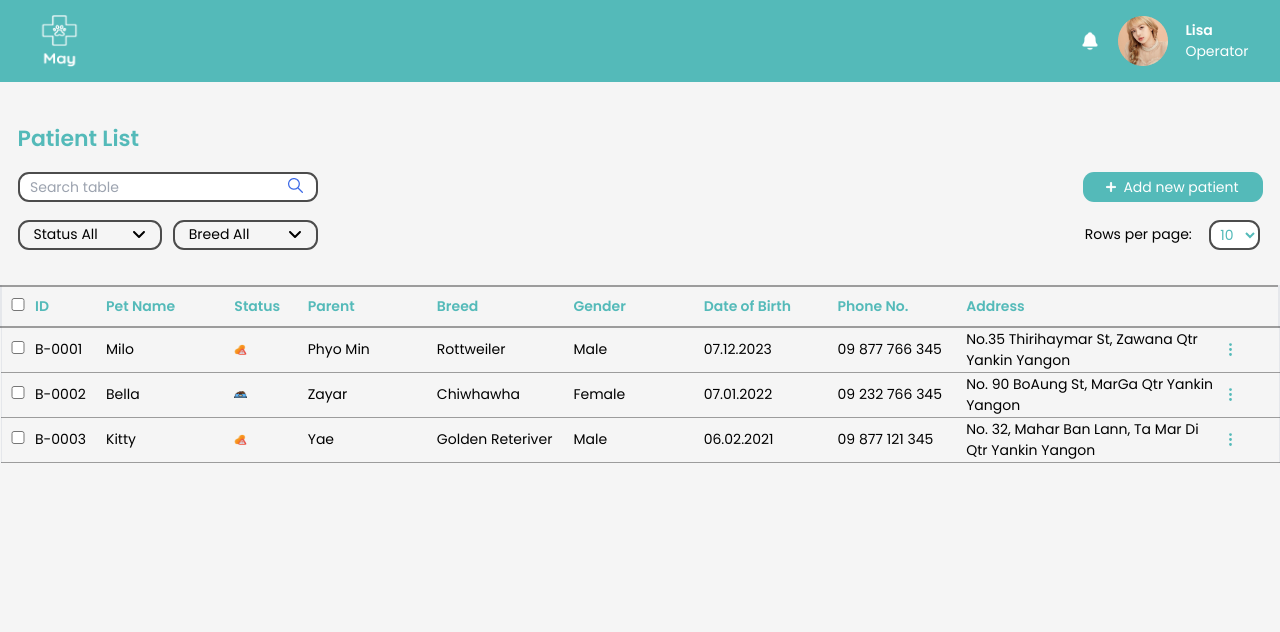
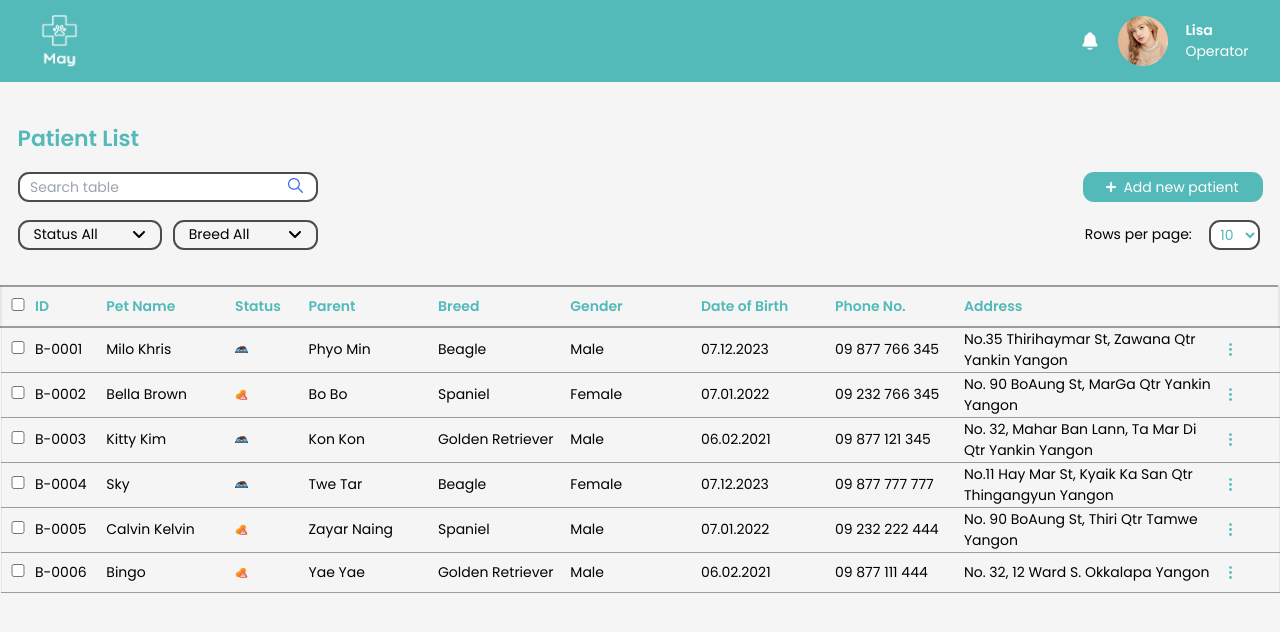
Before and after one commit to Yae-Htet-Aung/May-Veterinary-Clinic, a React (Vite) app: page / in a window 1280 px wide. Shown: the top 632 px of the page. Built offline with nearby package versions, Linux system fonts and the light colour scheme.

Commit message:
sorting done

```diff
--- a/src/App.css
+++ b/src/App.css
@@ -176,7 +176,6 @@ textarea {
   top: 33px;
   left: 0;
   width: 100%;
-  height: 87px;
   border: 2px solid #bfbfbf;
   background-color: rgba(245, 245, 245, 1);
   border-radius: 12px;
--- a/src/components/Alert.jsx
+++ b/src/components/Alert.jsx
@@ -13,9 +13,9 @@ const ModalWrapper = styled.div`
   border-radius: 10px;
 `;
 
-export const AlertModal = ({ active, noti, idToDel, showAlert, setShowAlert, data, setData }) => {
-  console.log('id to del >> ', idToDel)
-  console.log('data (alert modal) >> ', data)
+export const AlertModal = ({ noti, idToDel, showAlert, setShowAlert, data, setData }) => {
+  // console.log('id to del >> ', idToDel)
+  // console.log('data (alert modal) >> ', data)
 
   const handleDelete = (e) => {
     const checkData = data.filter(item => item.id !== idToDel);
--- a/src/components/PatientList.jsx
+++ b/src/components/PatientList.jsx
@@ -26,13 +26,18 @@ const PatientList = ({ show }) => {
   const [showAlert, setShowAlert] = useState(false);
 
   const [data, setData] = useState([
-    { id: 'B-0001', name: 'Milo', status: '1', parent: 'Phyo Min', breed: 'Rottweiler', gender: 'Male', dob: '2023-12-07', phone: '09 877 766 345', address: 'No.35 Thirihaymar St, Zawana Qtr', township: 'Yankin', city: 'Yangon' },
-    { id: 'B-0002', name: 'Bella', status: '2', parent: 'Zayar', breed: 'Chiwhawha', gender: 'Female', dob: '2022-01-07', phone: '09 232 766 345', address: 'No. 90 BoAung St, MarGa Qtr', township: 'Yankin', city: 'Yangon' },
-    { id: 'B-0003', name: 'Kitty', status: '1', parent: 'Yae', breed: 'Golden Reteriver', gender: 'Male', dob: '2021-02-06', phone: '09 877 121 345', address: 'No. 32, Mahar Ban Lann, Ta Mar Di Qtr', township: 'Yankin', city: 'Yangon' }
+    { id: 'B-0001', name: 'Milo Khris', status: '1', parent: 'Phyo Min', breed: 'Beagle', gender: 'Male', dob: '2023-12-07', phone: '09 877 766 345', address: 'No.35 Thirihaymar St, Zawana Qtr', township: 'Yankin', city: 'Yangon' },
+    { id: 'B-0002', name: 'Bella Brown', status: '2', parent: 'Bo Bo', breed: 'Spaniel', gender: 'Female', dob: '2022-01-07', phone: '09 232 766 345', address: 'No. 90 BoAung St, MarGa Qtr', township: 'Yankin', city: 'Yangon' },
+    { id: 'B-0003', name: 'Kitty Kim', status: '1', parent: 'Kon Kon', breed: 'Golden Retriever', gender: 'Male', dob: '2021-02-06', phone: '09 877 121 345', address: 'No. 32, Mahar Ban Lann, Ta Mar Di Qtr', township: 'Yankin', city: 'Yangon' },
+    { id: 'B-0004', name: 'Sky', status: '1', parent: 'Twe Tar', breed: 'Beagle', gender: 'Female', dob: '2023-12-07', phone: '09 877 777 777', address: 'No.11 Hay Mar St, Kyaik Ka San Qtr', township: 'Thingangyun', city: 'Yangon' },
+    { id: 'B-0005', name: 'Calvin Kelvin', status: '2', parent: 'Zayar Naing', breed: 'Spaniel', gender: 'Male', dob: '2022-01-07', phone: '09 232 222 444', address: 'No. 90 BoAung St, Thiri Qtr', township: 'Tamwe', city: 'Yangon' },
+    { id: 'B-0006', name: 'Bingo', status: '2', parent: 'Yae Yae', breed: 'Golden Retriever', gender: 'Male', dob: '2021-02-06', phone: '09 877 111 444', address: 'No. 32, 12 Ward', township: 'S. Okkalapa', city: 'Yangon' }
   ])
   const [paramsData, setParamsData] = useState({})
   // const [confirm, setConfirm] = useState(false)
   const [idToDel, setIdToDel] = useState('')
+  const [filteredData, setFilteredData] = useState([])
+  const [resultData, setResultData] = useState([])
 
   const generateId = `B-${Math.floor(Math.random() * 10000) + 1}`
 
@@ -77,6 +82,47 @@ const PatientList = ({ show }) => {
     breedBtn.current.classList.toggle('active')
     // console.log(breedBtn.current.className)
   }
+
+  const statusAllClicked = () => {
+    setResultData(data)
+    statusBtn.current.classList.toggle('active')
+  }
+  const foodClicked = () => {
+    console.log('food clk')
+    const filteredData = data.filter(item => item.status == '2');
+    setResultData(filteredData);
+     statusBtn.current.classList.toggle('active')
+  }
+
+  const pickyClicked = () => {
+    console.log('picky clk')
+    const filteredData = data.filter(item => item.status == '1');
+    setResultData(filteredData);
+     statusBtn.current.classList.toggle('active')
+  }
+
+  const beagleClicked = () => {
+    console.log('picky clk')
+    const filteredData = data.filter(item => item.breed == 'Beagle');
+    setResultData(filteredData);
+     breedBtn.current.classList.toggle('active')
+  }
+
+  const grClicked = () => {
+    console.log('picky clk')
+    const filteredData = data.filter(item => item.breed == 'Golden Retriever');
+    setResultData(filteredData);
+     breedBtn.current.classList.toggle('active')
+  }
+
+  const spanielClicked = () => {
+    console.log('picky clk')
+    const filteredData = data.filter(item => item.breed == 'Spaniel');
+    setResultData(filteredData);
+     breedBtn.current.classList.toggle('active')
+  }
+
+  console.log('resultData >> ', resultData)
   // filter end
 
   // Notification
@@ -117,7 +163,6 @@ const PatientList = ({ show }) => {
   // Notification end
 
   // Opacity
-  console.log('showmodl, showalert >>> ', showModal, showAlert)
   show(showModal, showAlert)
   // Opacity end
 
@@ -144,9 +189,9 @@ const PatientList = ({ show }) => {
                   </div>
                 </div>
                 <div ref={statusBtn} className="filterBtn">
-                  <p className='filterItems'>Good</p>
-                  <p className='filterItems'>Food Allergy</p>
-                  <p className='filterItems'>Sick</p>
+                  <p className='filterItems' onClick={statusAllClicked}>Status All</p>
+                  <p className='filterItems' onClick={foodClicked}>Allergy</p>
+                  <p className='filterItems'onClick={pickyClicked}>Picky Eater</p>
                 </div>
               </div>
 
@@ -158,9 +203,9 @@ const PatientList = ({ show }) => {
                   </div>
                 </div>
                 <div ref={breedBtn} className="filterBtn">
-                  <p className='filterItems'>Beagle</p>
-                  <p className='filterItems'>Golden Retriever</p>
-                  <p className='filterItems'>Spaniel</p>
+                  <p className='filterItems' onClick={beagleClicked}>Beagle</p>
+                  <p className='filterItems' onClick={grClicked}>Golden Retriever</p>
+                  <p className='filterItems' onClick={spanielClicked}>Spaniel</p>
                 </div>
               </div>
 
@@ -205,16 +250,49 @@ const PatientList = ({ show }) => {
 
             <tbody>
               {
+              resultData.length == 0 ? (
                 data.map((d, i) => (
-                  <tr key={i} className='h-[40px] border border-b-[#44444480]'>
+                    <tr key={i} className={`h-[40px] border border-b-[#44444480] ${d.parent == ''? 'none': ''} `} >
+                      <td className='w-[30px]  py-[9px]'><input type="checkbox" className="w-[30px]" /></td>
+                      <td>{d.id}</td>
+                      <td>{d.name}</td>
+                      <td>
+                        {d.status === '1' ? (
+                          <img src={PickyEater} alt="" className="w-[13px] h-[13px]" />
+                        ) : (
+                          <img src={Allergy} alt="" className="w-[13px] h-[13px]" />
+                        )}
+                      </td>
+                      <td>{d.parent}</td>
+                      <td>{d.breed}</td>
+                      <td>{d.gender}</td>
+                      <td>{(new Date(d.dob)).toLocaleDateString('en-GB').replace(/\//g, '.')}</td>
+                      <td>{d.phone}</td>
+                      <td>{d.address} {d.township} {d.city}</td>
+                      <td className='min-w-[50px]'>
+                        <Dropdown label="" placement="left" className='w-[130px] dropdownOption'
+                          renderTrigger={() => <span><IconDotsVertical size={17} color='#54bab9' /></span>}>
+                          <Dropdown.Item className='bg-stone-100 dropdownItems' onClick={() => { setParamsData(data[i]), setShowModal(true) }} ><IconPencil size={17} color='#a2e22d' /><span>Edit</span></Dropdown.Item>
+                          <Dropdown.Item className='bg-stone-100 dropdownItems' onClick={() => { deleteBtn(d.id) }}><FITrash size={17} color='red' /><span>Delete</span></Dropdown.Item>
+                        </Dropdown>
+                      </td>
+                    </tr>
+                  ))
+              ):(
+
+                resultData.map((d, i) => (
+
+
+
+                  <tr key={i} className={`h-[40px] border border-b-[#44444480] ${d.parent == ''? 'none': ''} `} >
                     <td className='w-[30px]  py-[9px]'><input type="checkbox" className="w-[30px]" /></td>
                     <td>{d.id}</td>
                     <td>{d.name}</td>
                     <td>
                       {d.status === '1' ? (
+                        <img src={PickyEater} alt="" className="w-[13px] h-[13px]" />
+                      ) : (
                         <img src={Allergy} alt="" className="w-[13px] h-[13px]" />
-                      ) : (
-                        <img src={PickyEater} alt="" className="w-[13px] h-[13px]" />
                       )}
                     </td>
                     <td>{d.parent}</td>
@@ -231,9 +309,14 @@ const PatientList = ({ show }) => {
                       </Dropdown>
                     </td>
                   </tr>
+
+
                 ))
+              )
+
               }
             </tbody>
+
 
           </table>
         </div>
```
